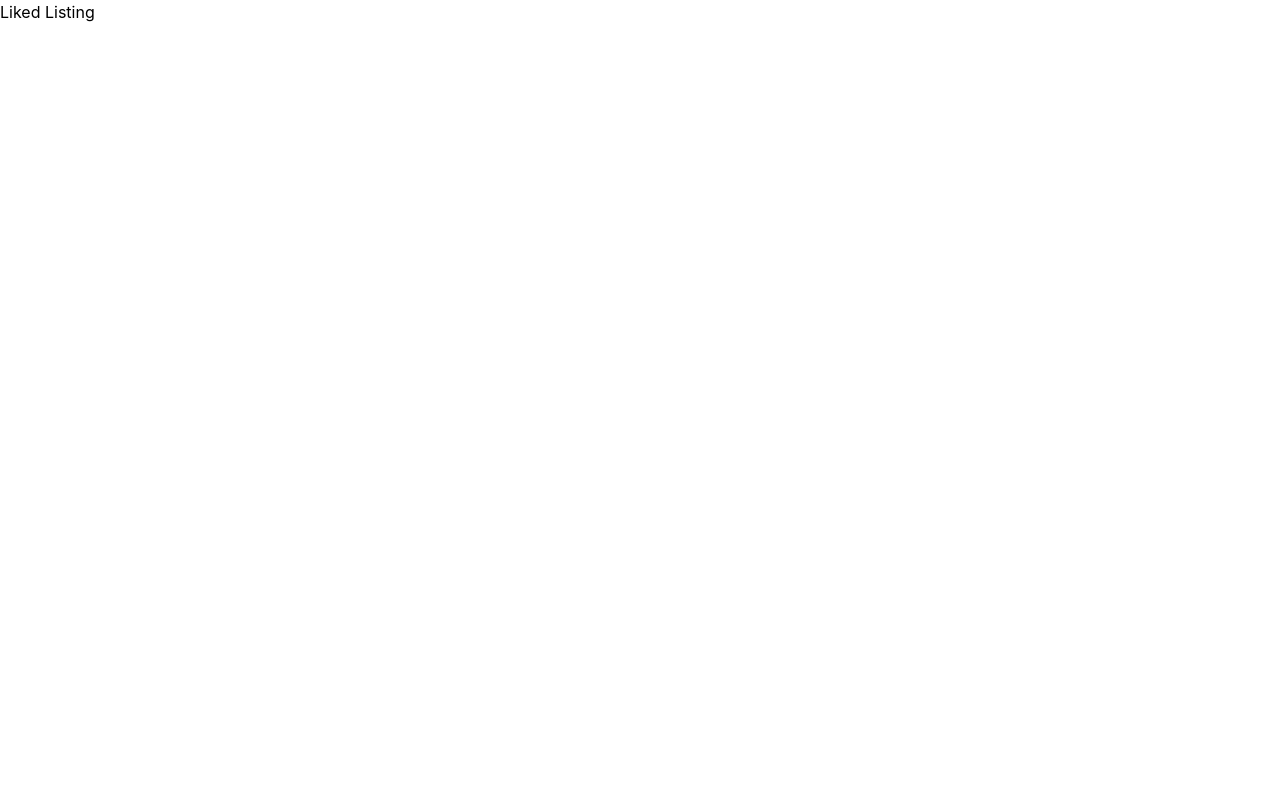
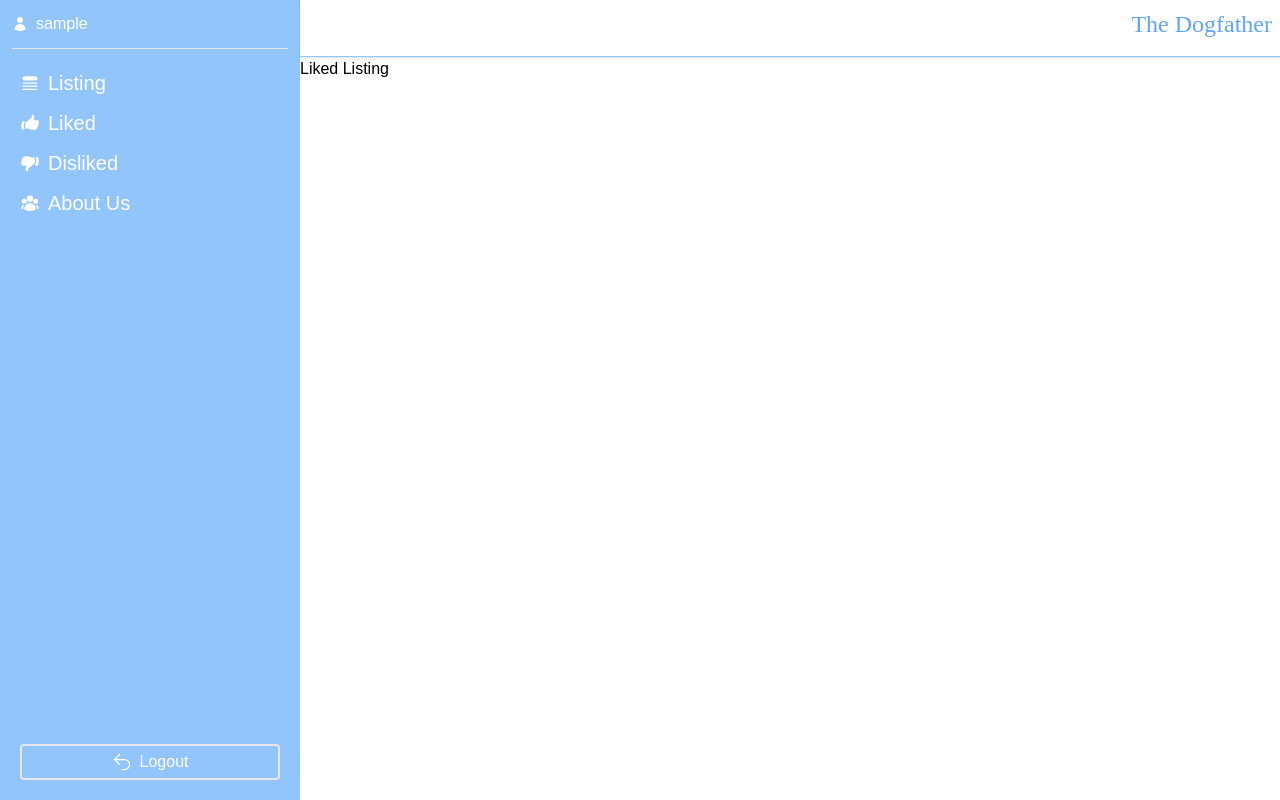
Before and after one commit to Imran-Sehic/the-dogfather, a React (Create React App) app: page /liked-listing in a window 1280 px wide. Built offline with nearby package versions, Linux system fonts and the light colour scheme; sample sign-in values are in the browser's storage.

Commit message:
feat: added main layout for pages on protected routes, added sidebar with links and header

```diff
--- a/package.json
+++ b/package.json
@@ -3,6 +3,7 @@
   "version": "0.1.0",
   "private": true,
   "dependencies": {
+    "@heroicons/react": "^2.1.5",
     "@tanstack/react-query": "^5.59.0",
     "@testing-library/jest-dom": "^5.17.0",
     "@testing-library/react": "^13.4.0",
--- /dev/null
+++ b/src/components/Header.tsx
@@ -0,0 +1,11 @@
+import { Link } from "react-router-dom";
+
+export const Header: React.FC = () => {
+  return (
+    <div className="flex justify-end p-2 border-b shadow border-b-blue-300">
+      <Link className="text-2xl font-custom mb-2 text-blue-400" to="/">
+        The Dogfather
+      </Link>
+    </div>
+  );
+};
--- /dev/null
+++ b/src/components/ListingCard.tsx
@@ -0,0 +1,9 @@
+import { ResponseRecordType } from "../types";
+
+interface ListingCardInterface {
+  breed: ResponseRecordType;
+}
+
+export const ListingCard: React.FC<ListingCardInterface> = ({ breed }) => {
+  return <div></div>;
+};
--- /dev/null
+++ b/src/components/Sidebar.tsx
@@ -0,0 +1,51 @@
+import {
+  ArrowUturnLeftIcon,
+  HandThumbDownIcon,
+  HandThumbUpIcon,
+  QueueListIcon,
+  UserGroupIcon,
+  UserIcon,
+} from "@heroicons/react/24/solid";
+import { Link, useNavigate } from "react-router-dom";
+import { useUser } from "../context-providers/UserContext";
+export const Sidebar: React.FC = () => {
+  const { username, setUsername } = useUser();
+  const navigate = useNavigate();
+
+  return (
+    <div className="h-full grid grid-rows-[auto_auto_1fr] p-3 text-white bg-blue-300">
+      <div className="flex gap-2 border-b pb-3">
+        <UserIcon className="w-4" />
+        <p>{username}</p>
+      </div>
+      <div className="flex flex-col gap-3 pl-2 pt-5 text-xl">
+        <Link to={"/"} className="flex gap-2">
+          <QueueListIcon className="w-5" />
+          <p>Listing</p>
+        </Link>
+        <Link to={"/liked-listing"} className="flex gap-2">
+          <HandThumbUpIcon className="w-5" />
+          <p>Liked</p>
+        </Link>
+        <Link to={"/disliked-listing"} className="flex gap-2">
+          <HandThumbDownIcon className="w-5" />
+          <p>Disliked</p>
+        </Link>
+        <Link to={"/about-us"} className="flex gap-2">
+          <UserGroupIcon className="w-5" />
+          <p>About Us</p>
+        </Link>
+      </div>
+      <button
+        className="flex justify-center items-center border-2 rounded py-1 gap-2 m-2 mt-auto"
+        onClick={() => {
+          setUsername("");
+          navigate("/login");
+        }}
+      >
+        <ArrowUturnLeftIcon className="w-5" />
+        Logout
+      </button>
+    </div>
+  );
+};
--- a/src/index.css
+++ b/src/index.css
@@ -3,6 +3,7 @@
 @tailwind utilities;
 
 @import url('https://fonts.googleapis.com/css2?family=Lobster&display=swap');
+@import url('https://fonts.googleapis.com/css2?family=Rubik:wght@400;700&display=swap');
 
 body {
   margin: 0;
--- /dev/null
+++ b/src/layouts/MainLayout.tsx
@@ -0,0 +1,16 @@
+import { Header } from "../components/Header";
+import { Sidebar } from "../components/Sidebar";
+
+export const MainLayout: React.FC<React.PropsWithChildren<{}>> = ({
+  children,
+}) => {
+  return (
+    <div className="h-[100vh] font-rubik grid grid-cols-[300px_1fr]">
+      <Sidebar />
+      <div>
+        <Header />
+        {children}
+      </div>
+    </div>
+  );
+};
--- a/src/views/AboutUs.tsx
+++ b/src/views/AboutUs.tsx
@@ -1,3 +1,9 @@
+import { MainLayout } from "../layouts/MainLayout";
+
 export const AboutUs: React.FC = () => {
-  return <div>About Us</div>;
+  return (
+    <MainLayout>
+      <div>About Us</div>
+    </MainLayout>
+  );
 };
--- a/src/views/DislikedListing.tsx
+++ b/src/views/DislikedListing.tsx
@@ -1,3 +1,9 @@
+import { MainLayout } from "../layouts/MainLayout";
+
 export const DislikedListing: React.FC = () => {
-  return <div>Disliked Listing</div>;
+  return (
+    <MainLayout>
+      <div>Disliked Listing</div>
+    </MainLayout>
+  );
 };
--- a/src/views/LikedListing.tsx
+++ b/src/views/LikedListing.tsx
@@ -1,3 +1,9 @@
+import { MainLayout } from "../layouts/MainLayout";
+
 export const LikedListing: React.FC = () => {
-  return <div>Liked Listing</div>;
+  return (
+    <MainLayout>
+      <div>Liked Listing</div>
+    </MainLayout>
+  );
 };
--- a/src/views/MainListing.tsx
+++ b/src/views/MainListing.tsx
@@ -1,16 +1,24 @@
+import { ListingCard } from "../components/ListingCard";
+import { MainLayout } from "../layouts/MainLayout";
 import { useFetchDogs } from "../queries/useFetchDogs";
 
 export const MainListing: React.FC = () => {
   const { data, isLoading, isError } = useFetchDogs(1);
 
   return (
+    <MainLayout>
       <div>
         Main Listing
         {isLoading ? (
           <div>Loading...</div>
         ) : (
-        <div>{data?.[0].breeds[0].name}</div>
+          <div>
+            {data?.map((breed) => (
+              <ListingCard breed={breed} />
+            ))}
+          </div>
         )}
       </div>
+    </MainLayout>
   );
 };
--- a/tailwind.config.js
+++ b/tailwind.config.js
@@ -5,6 +5,7 @@
     extend: {
       fontFamily: {
         custom: ["Lobster", "cursive"],
+        rubik: ["Rubik", "sans-serif"],
       },
     },
   },
```
Also changed, not shown: 1 other file (tests, documents, lock files or other folders). Lines whose indentation alone changed are shown as unchanged.
